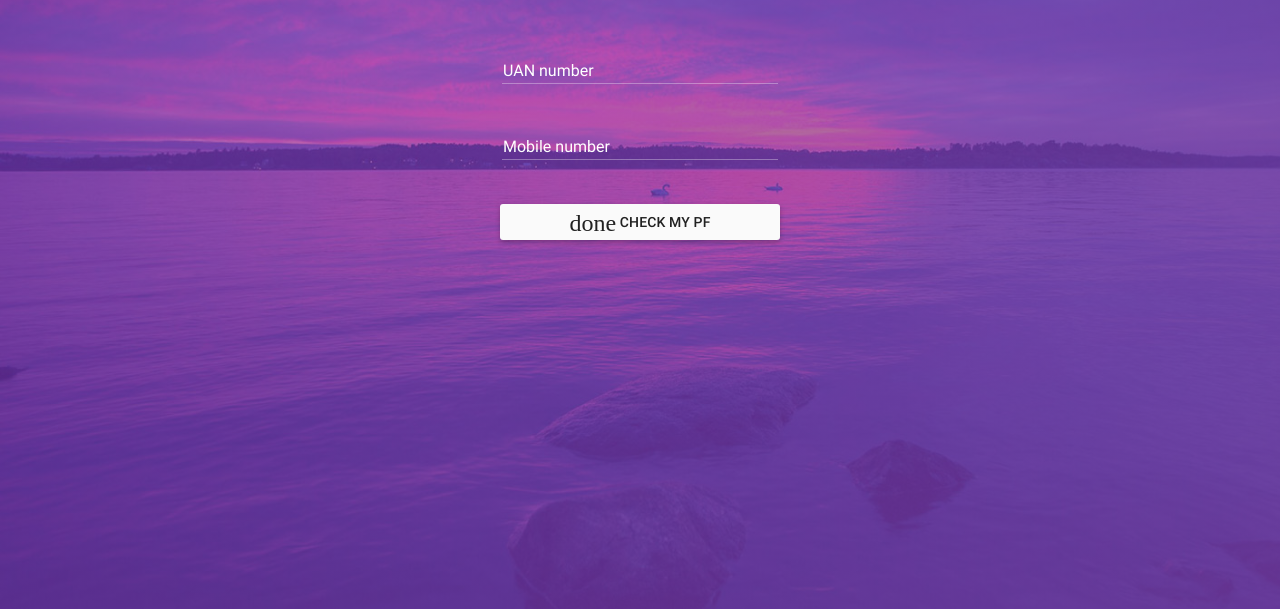
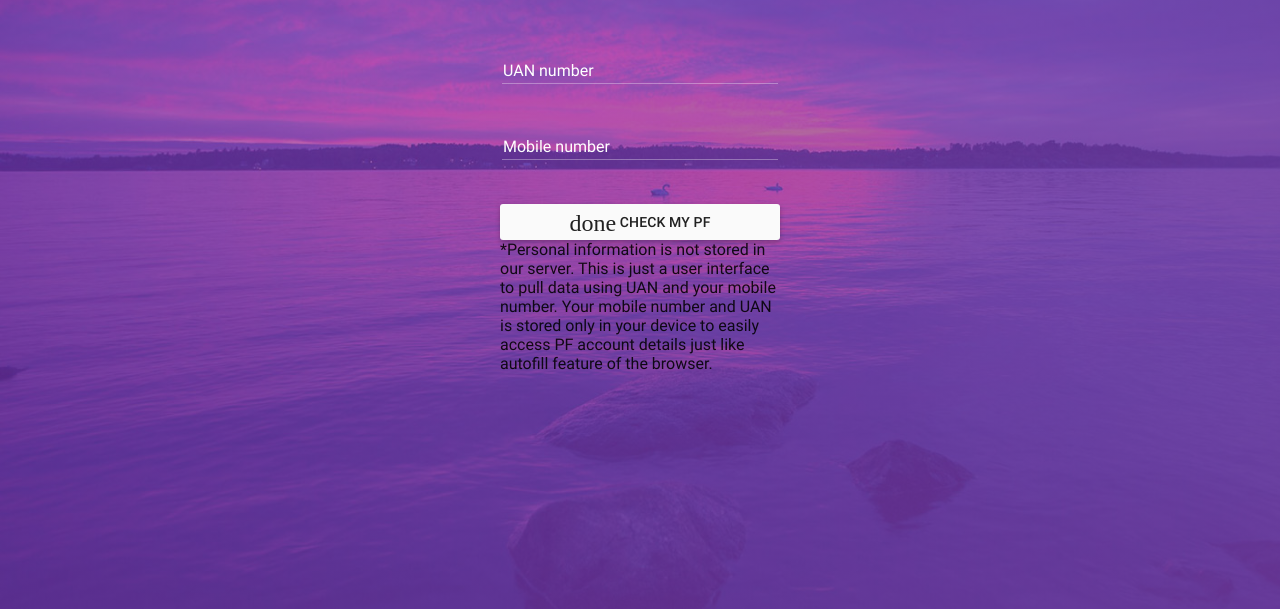
Before and after one commit to checkpf/checkpf.github.io, a plain HTML site: page index.html in a window 1280 px wide. Shown: the part 191-800 px from the top of the page. Drawn offline with Linux system fonts and the light colour scheme; some icons are missing.

Commit message:
T&C update

```diff
--- a/index.html
+++ b/index.html
@@ -76,7 +76,7 @@
 								<md-icon md-font-icon="material-icons" ng-if="!showServerProcessing">done</md-icon>
 								<md-icon md-font-icon="material-icons" class="icon-spin" ng-if="showServerProcessing">cached</md-icon>
 								Check my PF </md-button>
-
+							 <div class="text-center">*Personal information is not stored in our server. This is just a user interface to pull data using UAN and your mobile number. Your mobile number and UAN is stored only in your device to easily access PF account details just like autofill feature of the browser.</div>
 						 </form>
 					</div>
 				</div>
```
